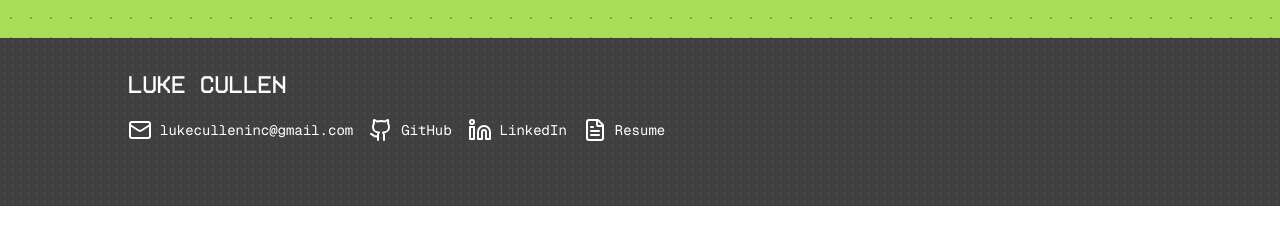
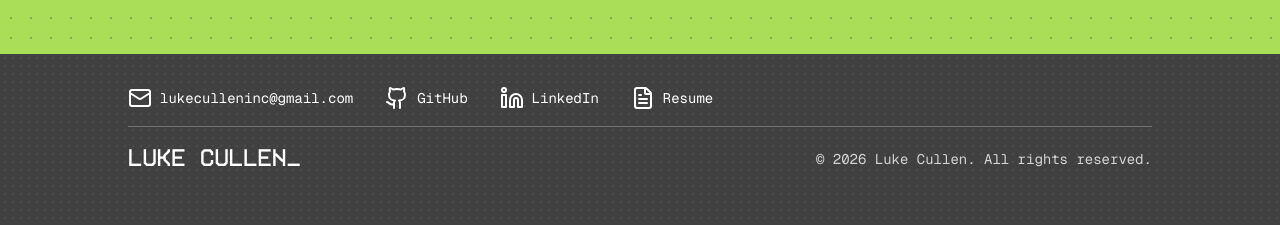
Before and after one commit to retromonos/portfolio-v3, a Next.js app: page / in a window 1280 px wide. Shown: the part 4772-4997 px from the top of the page. Built offline with nearby package versions, Linux system fonts and the light colour scheme; a web font is replaced by a local one.

Commit message:
finish footer

```diff
--- a/app/page.tsx
+++ b/app/page.tsx
@@ -168,8 +168,9 @@ export default function Home() {
               </p>
             </section>
           </section>
+          <div id="experience" className="-mb-10" />
           <section className="flex flex-col gap-10 p-8 py-6 w-full sticky -top-3 z-20 card-shadow bg-white">
-            <BlockHeader id="experience" sideNum="02" className="">
+            <BlockHeader sideNum="02" className="">
               Experience
             </BlockHeader>
           </section>
@@ -239,8 +240,9 @@ export default function Home() {
               </div>
             );
           })}
+          <div id="projects" className="-mb-10" />
           <section className="flex flex-col gap-10 p-8 w-full py-6 sticky -top-3 z-20 card-shadow bg-white">
-            <BlockHeader id="projects" sideNum="03" className="">
+            <BlockHeader sideNum="03" className="">
               Projects
             </BlockHeader>
           </section>
@@ -367,8 +369,7 @@ export default function Home() {
       </main>
       <footer className="w-full bg-neutral-700 flex items-center justify-center relative text-white">
         <div className="w-5xl py-8 pb-16 font-interference flex flex-col gap-4">
-          <div className="text-2xl">LUKE CULLEN</div>
-          <div className="text-sm font-mono flex flex-row w-full gap-4">
+          <div className="text-sm font-mono flex flex-row w-full gap-8">
             <a
               className="hover:underline flex flex-row w-fit gap-2"
               target="_blank"
@@ -402,6 +403,13 @@ export default function Home() {
               <div className="my-auto">Resume</div>
             </a>
           </div>
+          <hr className="border-neutral-500" />
+          <div className="text-2xl flex flex-row w-full justify-between">
+            <div className="my-auto">LUKE CULLEN_</div>
+            <div className="text-neutral-300 text-sm font-mono my-auto">
+              © 2026 Luke Cullen. All rights reserved.
+            </div>
+          </div>
         </div>
         <div className="absolute footer-overlay w-full h-full pointer-events-none" />
       </footer>
```
